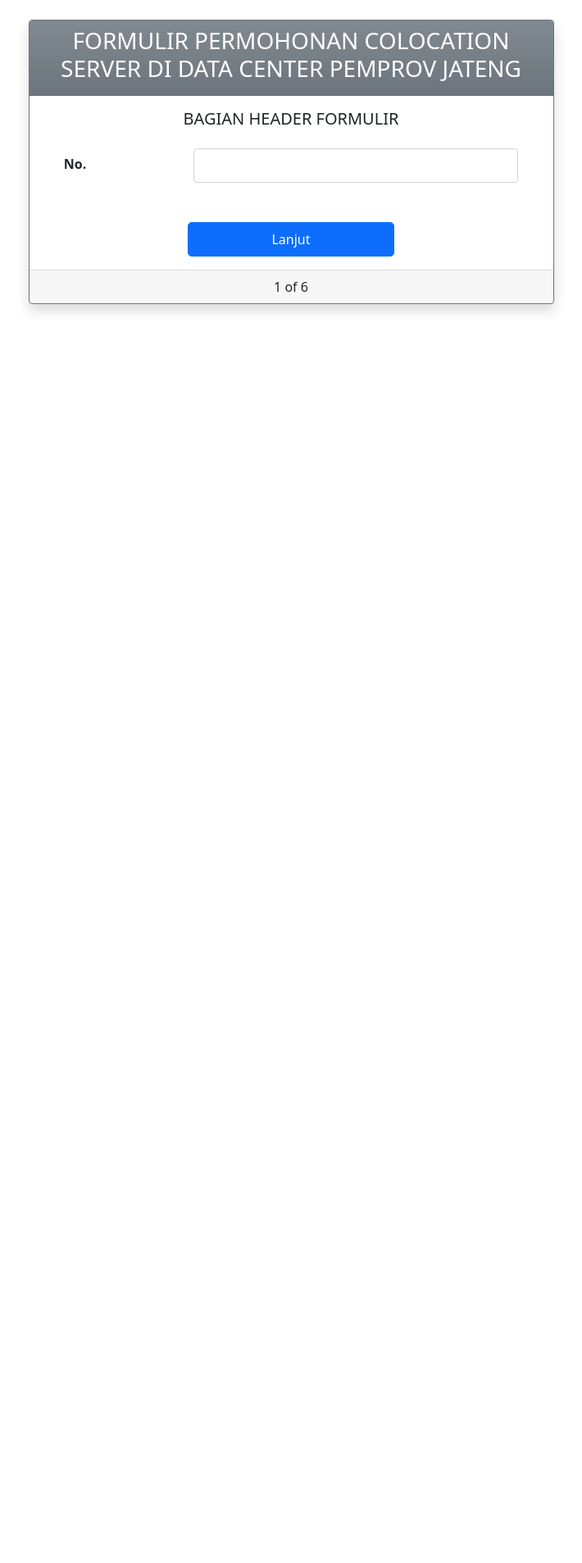
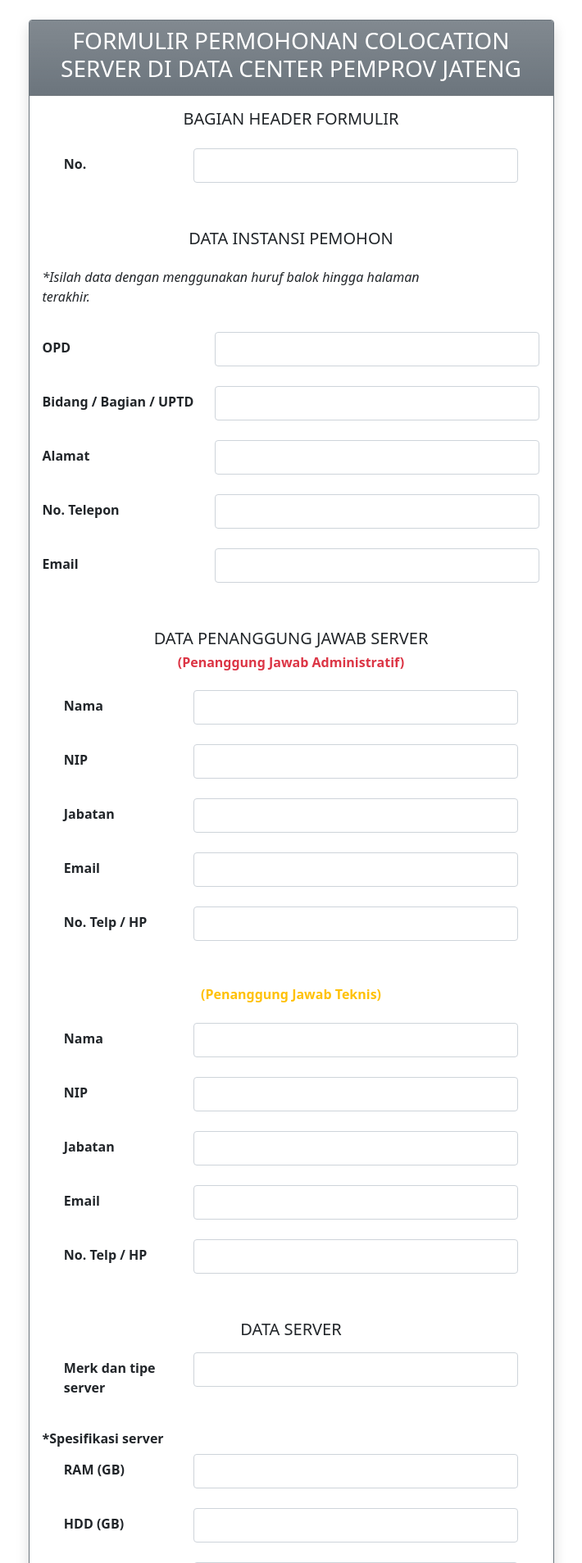
Before and after one commit to radearsr/web-formulir, a PHP site: page / in a window 1280 px wide. Shown: the top 1907 px of the page at 82% size, without its empty margins (285-995 px from the left). Before the commit the page ends 382 px from the top, so only its background shows below. Run offline with PHP 8.4, Linux system fonts and the light colour scheme.

Commit message:
Mengubah Tampilan Dari Beberapa Slide Menjadi 1 Slide/ 1Halaman Web

```diff
--- a/source/form/main-card.php
+++ b/source/form/main-card.php
@@ -6,7 +6,7 @@
     <div class="mt-4 mb-4 row justify-content-center">
         <label for="in-no-1" class="col-sm-3 col-form-label fw-bold">No.</label>
         <div class="col-sm-8">
-            <input name="no-1" type="text" class="p-2 form-control" id="in-no-1" required />
+            <input name="no-1" type="number" class="p-2 form-control" id="in-no-1" required />
         </div>
     </div>
 
@@ -14,13 +14,14 @@
     <input type="hidden" name="tanggal-1" value="<?php echo date("d-m-Y"); ?>">
 
 
-    <div class="mt-5 d-grid gap-3 col-md-5 mx-auto">
+    <!-- <div class="mt-5 d-grid gap-3 col-md-5 mx-auto">
         <button name="kirim1" class="p-2 rounded-3 btn btn-primary btn-lanjut-1" type="submit">Lanjut</button>
-    </div>
+    </div> -->
+
 </div>
 <!-- Akhir Card Body -->
 
 <!-- Footer Card -->
-<div class="card-footer text-center f-main">
+<!-- <div class="card-footer text-center f-main">
     1 of 6
-</div>
+</div> -->
--- a/source/form/sub-card-1.php
+++ b/source/form/sub-card-1.php
@@ -1,5 +1,5 @@
 <!-- Card Body -->
-    <div class="card-body first-form d-none">
+    <div class="card-body first-form">
         <h5 class="text-center">DATA INSTANSI PEMOHON</h5>
 
         <div class="mt-3 mb-4 row justify-content-start">
@@ -34,7 +34,7 @@
         <div class="mb-4 row justify-content-center">
             <label for="nomer" class="col-md-4 col-form-label fw-bold">No. Telepon</label>
             <div class="col-sm-8">
-                <input name="telp-1" type="text" class="p-2 form-control" id="nomer" required />
+                <input name="telp-1" type="number" class="p-2 form-control" id="nomer" required />
             </div>
         </div>
 
@@ -46,16 +46,16 @@
             </div>
         </div>
 
-        <div class="mt-5 d-grid gap-3 col-md-5 mx-auto">
+        <!-- <div class="mt-5 d-grid gap-3 col-md-5 mx-auto">
             <button class="p-2 rounded-3 btn btn-primary btn-lanjut-2" type="button">Lanjut</button>
             <button class="p-2 rounded-3 btn btn-secondary btn-kembali-main" type="button">Kembali</button>
-        </div>
+        </div> -->
 
     </div>
 
 <!-- Akhir Card Body -->
 
 <!-- Footer Card -->
-<div class="card-footer text-center f-form1 d-none">
+<!-- <div class="card-footer text-center f-form1 d-none">
     2 of 6
-</div>
+</div> -->
--- a/source/form/sub-card-2.php
+++ b/source/form/sub-card-2.php
@@ -1,5 +1,5 @@
 <!-- Card Body -->
-<div class="card-body second-form d-none">
+<div class="card-body second-form">
     <h5 class="text-center">DATA PENANGGUNG JAWAB SERVER</h5>
     <h6 class="text-danger fw-bold text-center">(Penanggung Jawab Administratif)</h6>
 
@@ -15,7 +15,7 @@
     <div class="mb-4 row justify-content-center">
         <label for="nip-1" class="col-sm-3 col-form-label fw-bold">NIP</label>
         <div class="col-sm-8">
-            <input name="nip-admin" type="text" class="p-2 form-control" id="nip-1" />
+            <input name="nip-admin" type="number" class="p-2 form-control" id="nip-1" />
         </div>
     </div>
 
@@ -31,7 +31,7 @@
     <div class="mb-4 row justify-content-center">
         <label for="mail-1" class="col-sm-3 col-form-label fw-bold">Email</label>
         <div class="col-sm-8">
-            <input name="mail-admin" type="text" class="p-2 form-control" id="mail-1" />
+            <input name="mail-admin" type="email" class="p-2 form-control" id="mail-1" />
         </div>
     </div>
 
@@ -39,19 +39,20 @@
     <div class="mb-4 row justify-content-center">
         <label for="telp-2" class="col-sm-3 col-form-label fw-bold">No. Telp / HP</label>
         <div class="col-sm-8">
-            <input name="telp-admin" type="text" class="p-2 form-control" id="telp-2" />
+            <input name="telp-admin" type="number" class="p-2 form-control" id="telp-2" />
         </div>
     </div>
 
     <!-- Tombol Kembali & Lanjut -->
-    <div class="mt-5 d-grid gap-3 col-md-5 mx-auto">
+    <!-- <div class="mt-5 d-grid gap-3 col-md-5 mx-auto">
         <button class="p-2 rounded-3 btn btn-primary btn-lanjut-3" type="button">Lanjut</button>
         <button class="p-2 rounded-3 btn btn-secondary btn-kembali-1" type="button">Kembali</button>
-    </div>
+    </div> -->
+
 </div>
 <!-- Akhir Card Body -->
 
 <!-- Footer Card -->
-<div class="card-footer text-center f-form2 d-none">
+<!-- <div class="card-footer text-center f-form2 d-none">
     3 of 6
-</div>
+</div> -->
--- a/source/form/sub-card-3.php
+++ b/source/form/sub-card-3.php
@@ -1,6 +1,5 @@
 <!-- Card Body -->
-<div class="card-body third-form d-none">
-    <h5 class="text-center">DATA PENANGGUNG JAWAB SERVER</h5>
+<div class="card-body third-form">
     <h6 class="text-warning text-center fw-bold">(Penanggung Jawab Teknis)</h6>
 
     <!-- Input Nama -->
@@ -15,7 +14,7 @@
     <div class="mb-4 row justify-content-center">
         <label for="nip-2" class="col-sm-3 col-form-label fw-bold">NIP</label>
         <div class="col-sm-8">
-            <input name="nip-teknis" type="text" class="p-2 form-control" id="nip-2" />
+            <input name="nip-teknis" type="number" class="p-2 form-control" id="nip-2" />
         </div>
     </div>
 
@@ -31,7 +30,7 @@
     <div class="mb-4 row justify-content-center">
         <label for="mail-2" class="col-sm-3 col-form-label fw-bold">Email</label>
         <div class="col-sm-8">
-            <input name="mail-teknis" type="text" class="p-2 form-control" id="mail-2" />
+            <input name="mail-teknis" type="email" class="p-2 form-control" id="mail-2" />
         </div>
     </div>
 
@@ -39,19 +38,20 @@
     <div class="mb-4 row justify-content-center">
         <label for="telp-3" class="col-sm-3 col-form-label fw-bold">No. Telp / HP</label>
         <div class="col-sm-8">
-            <input name="telp-teknis" type="text" class="p-2 form-control" id="telp-3" />
+            <input name="telp-teknis" type="number" class="p-2 form-control" id="telp-3" />
         </div>
     </div>
 
     <!-- Button Lanjut & Kembali -->
-    <div class="mt-5 d-grid gap-3 col-md-5 mx-auto">
+    <!-- <div class="mt-5 d-grid gap-3 col-md-5 mx-auto">
         <button class="p-2 rounded-3 btn btn-primary btn-lanjut-4" type="button">Lanjut</button>
         <button class="p-2 rounded-3 btn btn-secondary btn-kembali-2" type="button">Kembali</button>
-    </div>
+    </div> -->
+
 </div>
 <!-- Akhir Card Body -->
 
 <!-- Footer Card -->
-<div class="card-footer text-center f-form3 d-none">
+<!-- <div class="card-footer text-center f-form3 d-none">
     4 of 6
-</div>
+</div> -->
--- a/source/form/sub-card-4.php
+++ b/source/form/sub-card-4.php
@@ -1,5 +1,5 @@
 <!-- Card Body -->
-<div class="card-body fourth-form d-none">
+<div class="card-body fourth-form">
     <h5 class="text-center">DATA SERVER</h5>
 
     <!-- Input Tipe / Merk -->
@@ -35,7 +35,7 @@
     <div class="mb-4 row justify-content-center">
         <label for="in-psu" class="col-sm-3 col-form-label fw-bold">PSU (W)</label>
         <div class="col-sm-8">
-            <input name="psu" type="text" class="p-2 form-control" id="in-psu" />
+            <input name="psu" type="number" class="p-2 form-control" id="in-psu" />
         </div>
     </div>
 
@@ -92,14 +92,15 @@
     </div>
 
     <!-- Tombol Kembali & Print Menjadi PDF -->
-    <div class="mt-5 d-grid gap-3 col-md-5 mx-auto">
+    <!-- <div class="mt-5 d-grid gap-3 col-md-5 mx-auto">
         <button class="p-2 rounded-3 btn btn-primary btn-lanjut-5" type="button">Lanjut</button>
         <button class="p-2 rounded-3 btn btn-secondary btn-kembali-3" type="button">Kembali</button>
-    </div>
+    </div> -->
+
 </div>
 <!-- Akhir Card Body -->
 
 <!-- Footer Card -->
-<div class="card-footer text-center f-form4 d-none">
+<!-- <div class="card-footer text-center f-form4 d-none">
     5 of 6
-</div>
+</div> -->
--- a/source/form/sub-card-5.php
+++ b/source/form/sub-card-5.php
@@ -1,5 +1,5 @@
 <!-- Card Body -->
-<div class="card-body fifth-form d-none">
+<div class="card-body fifth-form">
     <h5 class="text-center">BAGIAN TANDA TANGAN</h5>
 
     <!-- First Input -->
@@ -20,7 +20,7 @@
     <div class="mb-4 row justify-content-center">
         <label for="nip-ttd-1" class="col-sm-3 col-form-label fw-bold">NIP</label>
         <div class="col-sm-8">
-            <input name="nip-1" type="text" class="p-2 form-control" id="nip-ttd-1" />
+            <input name="nip-1" type="number" class="p-2 form-control" id="nip-ttd-1" />
         </div>
     </div>
 
@@ -42,7 +42,7 @@
     <div class="mb-4 row justify-content-center">
         <label for="nip-ttd-2" class="col-sm-3 col-form-label fw-bold">NIP</label>
         <div class="col-sm-8">
-            <input name="nip-2" type="text" class="p-2 form-control" id="nip-ttd-2" />
+            <input name="nip-2" type="number" class="p-2 form-control" id="nip-ttd-2" />
         </div>
     </div>
 
@@ -54,6 +54,6 @@
 <!-- Akhir Card Body -->
 
 <!-- Footer Card -->
-<div class="card-footer text-center f-form5 d-none">
+<!-- <div class="card-footer text-center f-form5 d-none">
     6 of 6
-</div>
+</div> -->
```
